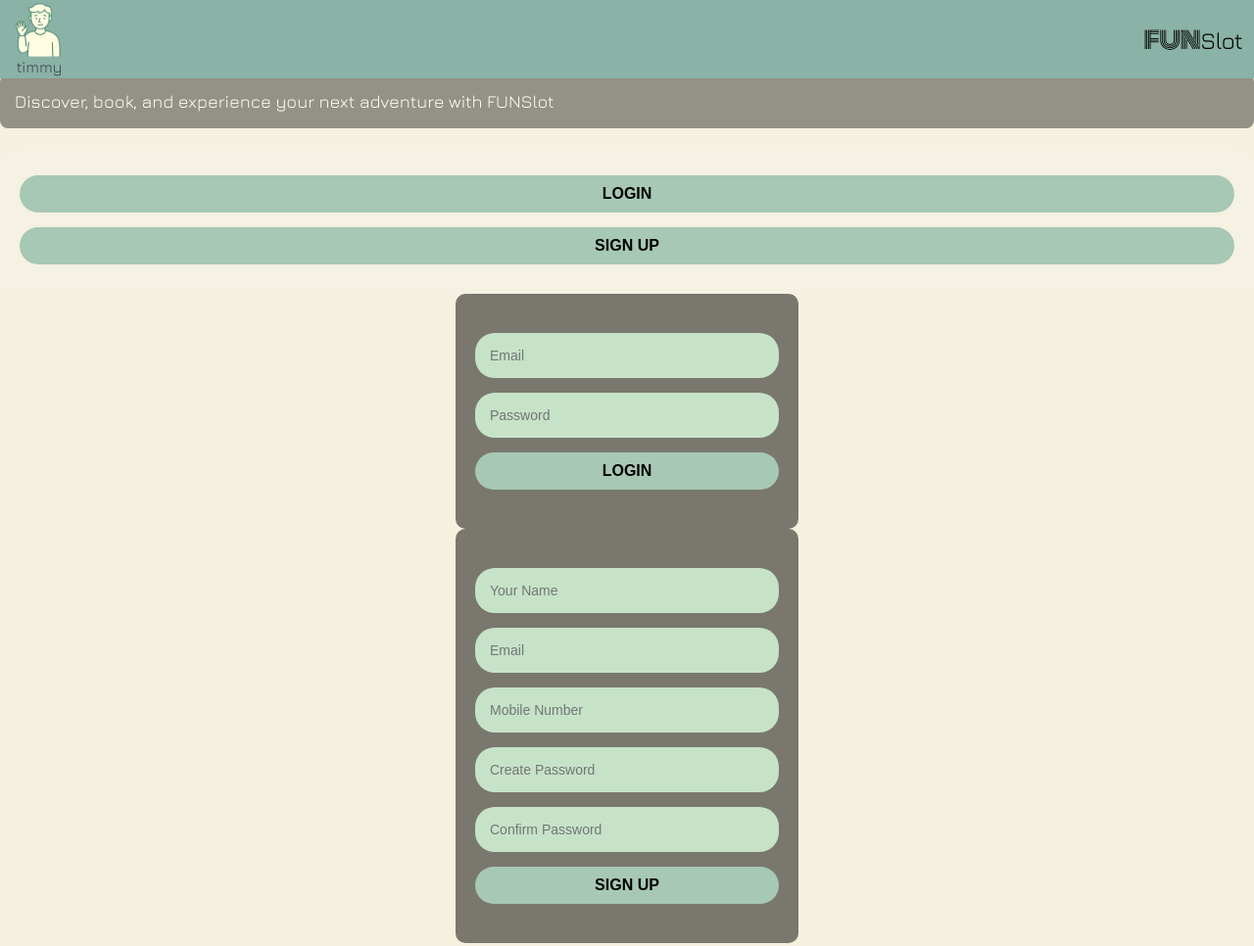
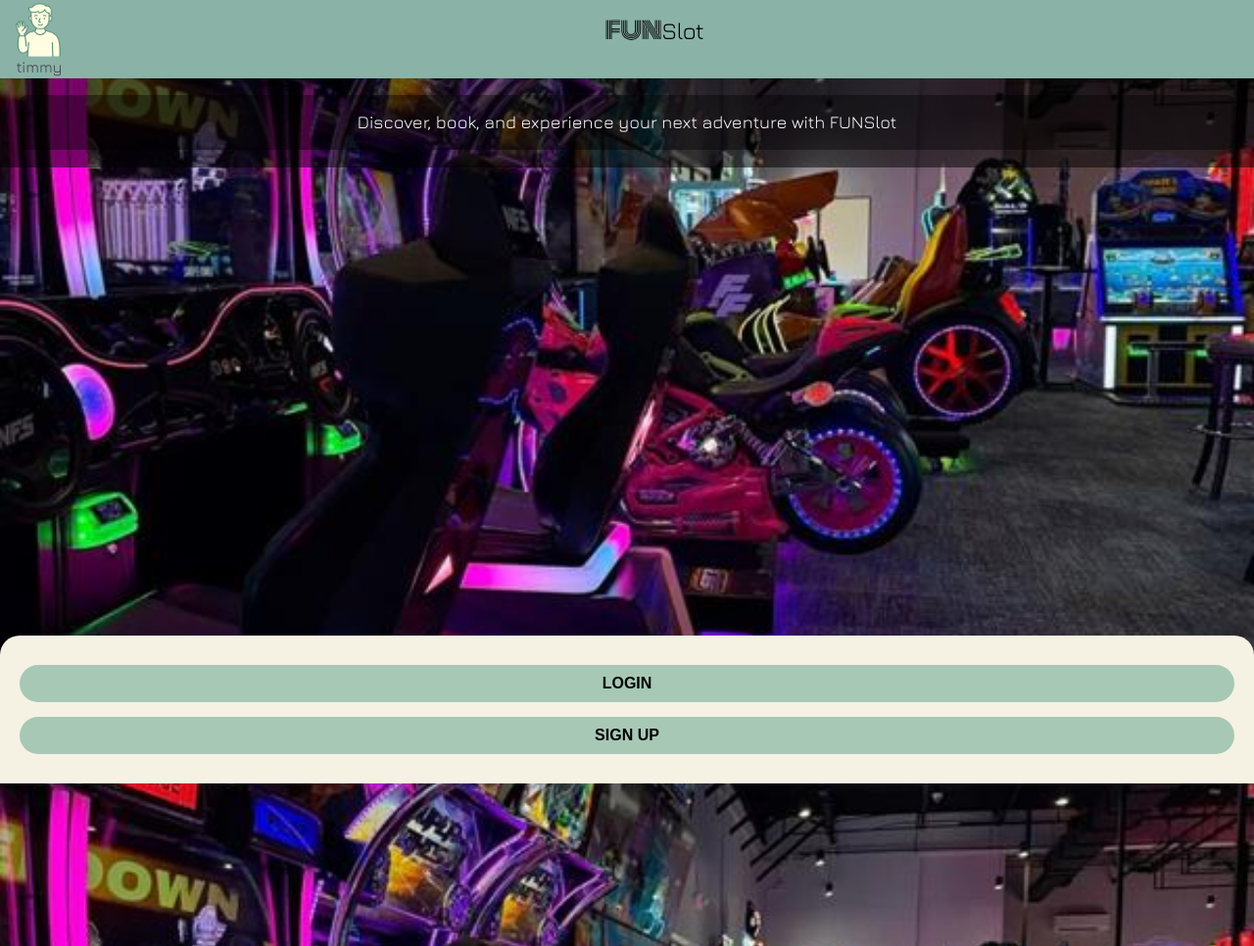
Before and after one commit to abuxTM/college_booking_app, a website: page index.html in a window 1280 px wide. Shown: the top 966 px of the page at 98% size. Drawn offline with nearby package versions, Linux system fonts and the light colour scheme.

Commit message:
added css codes

```diff
--- a/css/style.css
+++ b/css/style.css
@@ -382,6 +382,28 @@ body {
   text-decoration: underline;
   color: #3e3e4a;
 }
+.full-section {
+  height: 100vh;
+  width: 100vw;
+  background-image: url('/img/image\ 9.png'); /* Replace with actual filename if needed */
+  background-size: cover;
+  background-position: center;
+  display: flex;
+  flex-direction: column;
+  justify-content: space-between;
+}
+
+.overlay {
+  background: rgba(0, 0, 0, 0.5);
+  padding: 40px 20px 0;
+  text-align: center;
+}
+
+.logo {
+  width: 180px;
+  margin: 0 auto 20px;
+  display: block;
+}
 
 .welcome-text p {
   color: white;
```
